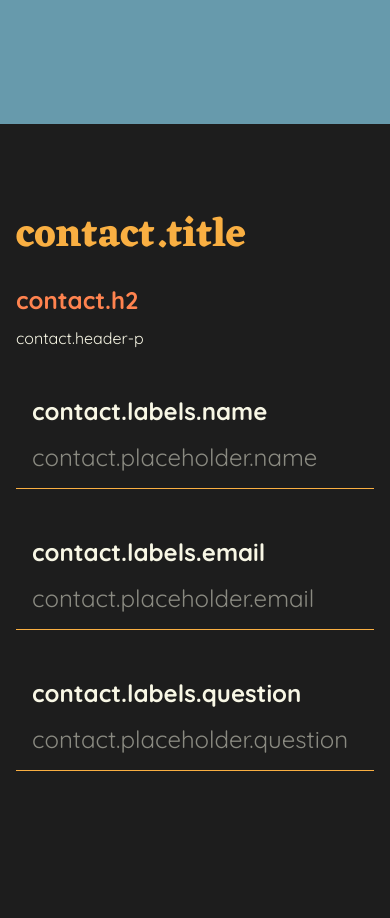
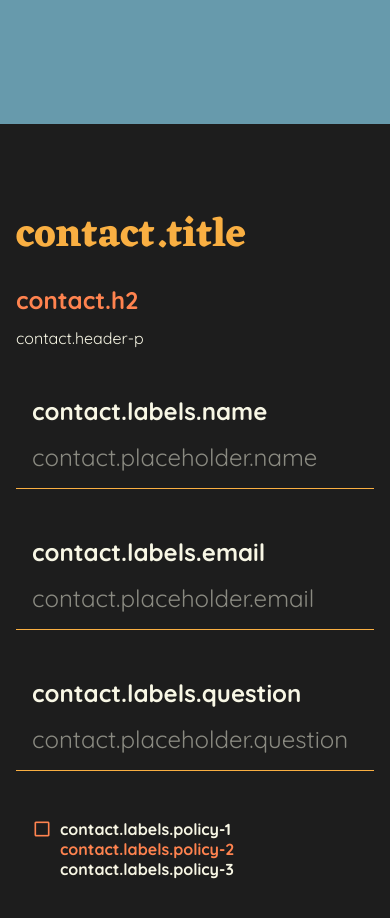
Before and after one commit to elma1989/portfolio, an Angular app: page / in a window 390 px wide. Shown: the part 4340-5258 px from the top of the page. Built offline with nearby package versions, Linux system fonts and the light colour scheme.

Commit message:
chore: Updated ContactComponent - Added form privacy policy

```diff
--- a/src/app/main-content/contact-section/contact-section.component.css
+++ b/src/app/main-content/contact-section/contact-section.component.css
@@ -22,7 +22,11 @@ input[type=text] {
     border-bottom-color: var(--error);
 }
 
-.error::placeholder {
+.error::placeholder, .error-msg {
     color: var(--error);
     font-weight: bold;
 }
+
+.small {
+    font-size: 1rem;
+}
--- a/src/app/main-content/contact-section/contact-section.component.html
+++ b/src/app/main-content/contact-section/contact-section.component.html
@@ -56,6 +56,26 @@
                 (focus)="setFocus('question')"
                 (blur)="setBlur('question')">
             </div>
+            <div class="check-area w-full p-4
+            flex flex-col gap-4">
+                <div class="flex gap-2">
+                    <div class="w-5 h-5 relative shrink-0">
+                        <img [src]="checkboxImage"
+                        class="w-full h-full">
+                        <input type="checkbox" id="policy"
+                        class="w-full h-full opacity-0 absolute top-0 left-0"
+                        formControlName="policy"
+                        (pointerenter)="checkboxHover=true"
+                        (pointerleave)="checkboxHover=false">
+                    </div>
+                    <label for="policy"
+                    class="small">{{ 'contact.labels.policy-1' | translate }}
+                        <a href="/privacy-policy"
+                    class="tx-orange hover:underline">{{ 'contact.labels.policy-2' | translate }}</a>
+                    {{ 'contact.labels.policy-3' | translate }}</label>
+                </div>
+                <div class="error-msg h-4">{{ errorPolicy }}</div>
+            </div>
         </form>
     </div>
 </div>
--- a/src/app/main-content/contact-section/contact-section.component.ts
+++ b/src/app/main-content/contact-section/contact-section.component.ts
@@ -16,12 +16,13 @@ export class ContactSectionComponent {
   private fb: FormBuilder = inject(FormBuilder);
   private ts: TranslationService = inject(TranslationService);
   protected form = this.fb.nonNullable.group({
-    name: ['', Validators.required, Validators.minLength(3)],
+    name: ['', Validators.required],
     email: ['', Validators.required],
     question: ['', Validators.required],
-    policy: [false]
+    policy: [false, Validators.requiredTrue]
   });
   private focusControl: WritableSignal<string | null> = signal<string | null>(null);
+  protected checkboxHover: boolean = false;
 
   // #region Getter
   get name() { return this.form.controls.name; }
@@ -59,6 +60,19 @@ export class ContactSectionComponent {
 
     return '';
   }
+
+  get checkboxImage(): string {
+    let suffix: string = this.form.controls.policy.value
+      ? (this.checkboxHover ? '-checked-hover' : '-checked')
+      : (this.checkboxHover ? '-hover' : '');
+    return `assets/img/05_contact/check${suffix}.png`
+  }
+
+  get errorPolicy(): string {
+    return this.form.controls.policy.touched
+    && this.form.controls.policy.invalid
+      ? this.ts.translate('contact.error.policy') : '';
+  }
   // #endregion
 
   // #region Focus
--- a/src/app/main-content/main-content.component.html
+++ b/src/app/main-content/main-content.component.html
@@ -26,7 +26,7 @@ fixed top-0 left-0 z-2"
     flex justify-center bg-blue"
     id="references"></section>
     <section contact class=
-    "w-full h-dvh pt-[9dvh] lg:pt-[10dvh]
+    "w-full min-h-dvh pt-[9dvh] lg:pt-[10dvh]
     flex justify-center bg-cblack"
     id="contact"></section>
 } @else {
@@ -68,7 +68,7 @@ fixed top-0 left-0 z-2"
 
         @case (SectionType.CONTACT) {
             <section contact class=
-            "w-full h-dvh pt-[9dvh] lg:pt-[10dvh]
+            "w-full min-h-dvh pt-[9dvh] lg:pt-[10dvh]
             flex justify-center bg-cblack"
             id="contact"></section>
         }
```
